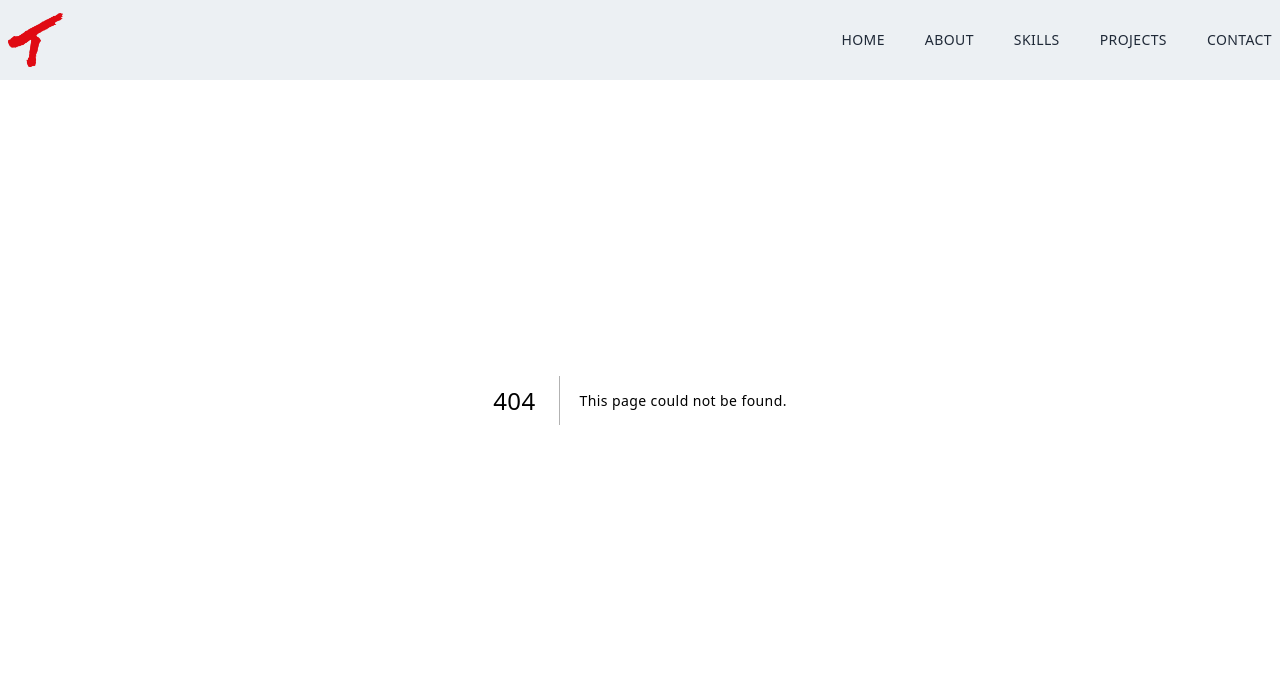
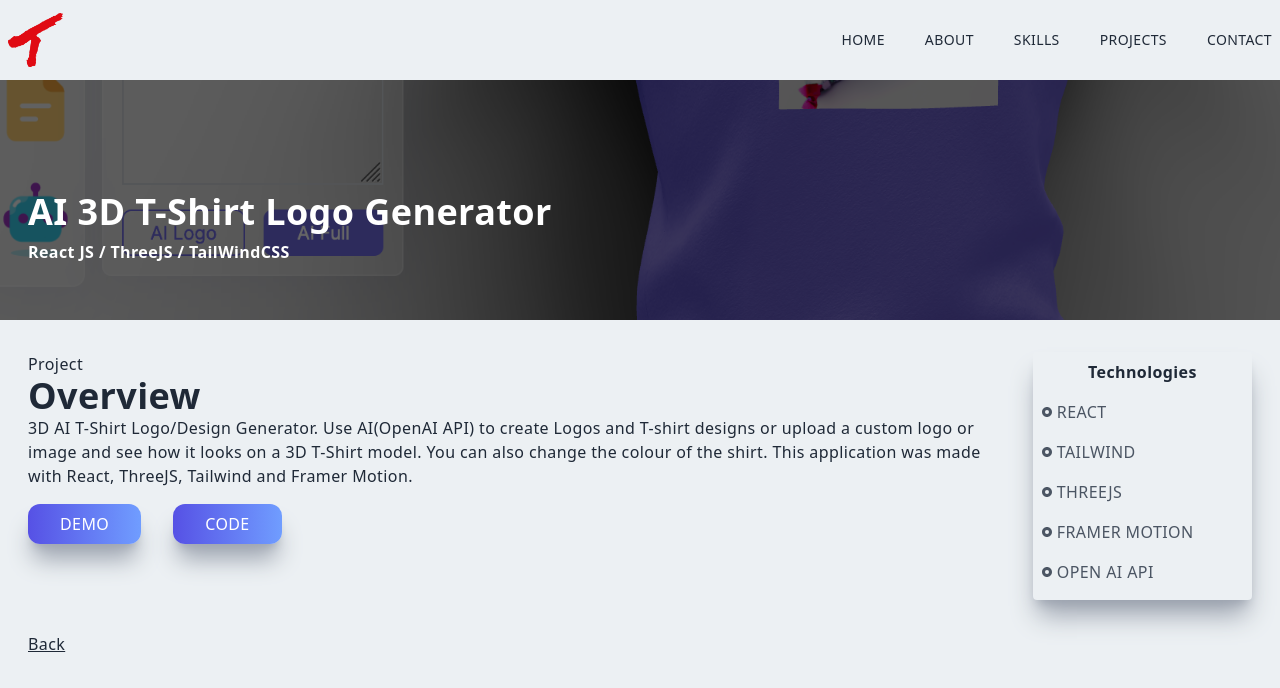
Before and after one commit to tmorriso93/tm-portfolio-2023, a Next.js app: page /aiImgShirtGenerator in a window 1280 px wide. Before the commit this address had no page. Shown: the top 688 px of the page. Built offline with nearby package versions, Linux system fonts and the light colour scheme.

Commit message:
add new project Ai logo generator

```diff
--- a/components/Projects.jsx
+++ b/components/Projects.jsx
@@ -3,10 +3,10 @@ import Link from 'next/link';
 import React from 'react';
 import ProjectItem from './ProjectItem';
 import bankImg from '../public/assets/projects/modern-bank.png'
-import brazilBlog from '../public/assets/projects/blog-site.png'
 import feedbackApp from '../public/assets/projects/feedback-app.png'
 import githubFinder from '../public/assets/projects/github-finder.png'
 import keywordEx from '../public/assets/projects/keywordExtractor.png'
+import aiShirtImgGen from '../public/assets/projects/ai-shirt-gen.png'
 
 const Projects = () => {
   return (
@@ -17,7 +17,7 @@ const Projects = () => {
             <div className='grid md:grid-cols-2 gap-8'>
 
             <ProjectItem title="Feedback Application" backgroundImg={feedbackApp} projectUrl='/feedbackApp' />
-            <ProjectItem title="Fullstack Blog Application" backgroundImg={brazilBlog} projectUrl='/brazilBlog' />
+            <ProjectItem title="AI 3D Logo Generator" backgroundImg={aiShirtImgGen} projectUrl='/aiImgShirtGenerator' />
             <ProjectItem title="Github Finder" backgroundImg={githubFinder} projectUrl='/githubFinder' />
             <ProjectItem title="Modern Bank Landing Page" backgroundImg={bankImg} projectUrl='/modernBank' />
             <ProjectItem title="Keyword Extractor SAAS" backgroundImg={keywordEx} projectUrl='/keywordExtractor' />
--- /dev/null
+++ b/pages/aiImgShirtGenerator.jsx
@@ -0,0 +1,50 @@
+import React from 'react'
+import aiShirtImgGen from '../public/assets/projects/ai-shirt-gen.png'
+import Image from 'next/image'
+import {RiRadioButtonFill} from 'react-icons/ri'
+import Link from 'next/link'
+
+const property = () => {
+  return (
+    <div className='w-full'>
+        <div className='w-screen h-[30vh] lg:h-[40vh] relative'>
+            <div className='absolute top-0 left-0 w-full h-[30vh] lg:h-[40vh] bg-black/60 z-10' />
+            <Image className='absolute z-1' layout='fill' objectFit='cover' src={aiShirtImgGen} alt='/' />
+            <div className='absolute top-[70%] max-w-[1240px] w-full left-[50%] right-[50%] translate-x-[-50%] translate-y-[-50%] text-white z-10 p-2'>
+                <h2 className='py-2'>AI 3D T-Shirt Logo Generator</h2>
+                <h3 className=''>React JS / ThreeJS / TailWindCSS</h3>
+            </div>
+        </div>
+
+        <div className='max-w-[1240px] mx-auto p-2 grid md:grid-cols-5 gap-8 pt-8'>
+            <div className='col-span-4'>
+                <p>Project</p>
+                <h2>Overview</h2>
+                <p>
+                3D AI T-Shirt Logo/Design Generator. Use AI(OpenAI API) to create Logos and T-shirt designs or upload a custom logo or image and see how it looks on a 3D T-Shirt model.
+                You can also change the colour of the shirt. This application was made with React, ThreeJS, Tailwind and Framer Motion.
+                </p>
+                <button className='px-8 py-2 mt-4 mr-8'><a href="https://3d-ai-shirt-generator-app-git-main-tmorriso93.vercel.app/" target="_blank" rel="noreferrer" >Demo</a></button>
+                <button className='px-8 py-2 mt-4 mr-8'><a href="https://github.com/tmorriso93/3D-Ai-Shirt-Generator-App" target="_blank" rel="noreferrer" >Code</a></button>
+            </div>
+            <div className='col-span-4 md:col-span-1 shadow-xl shadow-gray-400 rounded'>
+                <div className='p-2'>
+                    <p className='text-center font-bold pb-2'>Technologies</p>
+                    <div className='grid grid-cols-3 md:grid-cols-1'>
+                        <p className='text-gray-600 py-2 flex items-center'><RiRadioButtonFill className='pr-1' /> REACT</p>
+                        <p className='text-gray-600 py-2 flex items-center'><RiRadioButtonFill className='pr-1' /> TAILWIND</p>
+                        <p className='text-gray-600 py-2 flex items-center'><RiRadioButtonFill className='pr-1' /> THREEJS</p>
+                        <p className='text-gray-600 py-2 flex items-center'><RiRadioButtonFill className='pr-1' /> FRAMER MOTION</p>
+                        <p className='text-gray-600 py-2 flex items-center'><RiRadioButtonFill className='pr-1' /> OPEN AI API</p>
+                    </div>
+                </div>
+            </div>
+            <Link href="/#projects">
+                <p className='underline cursor-pointer'>Back</p>
+            </Link>
+        </div>
+    </div>
+  )
+}
+
+export default property
```
Also changed, not shown: public/assets/projects/ai-shirt-gen.png (added), public/assets/projects/keywordExtractor.png.
